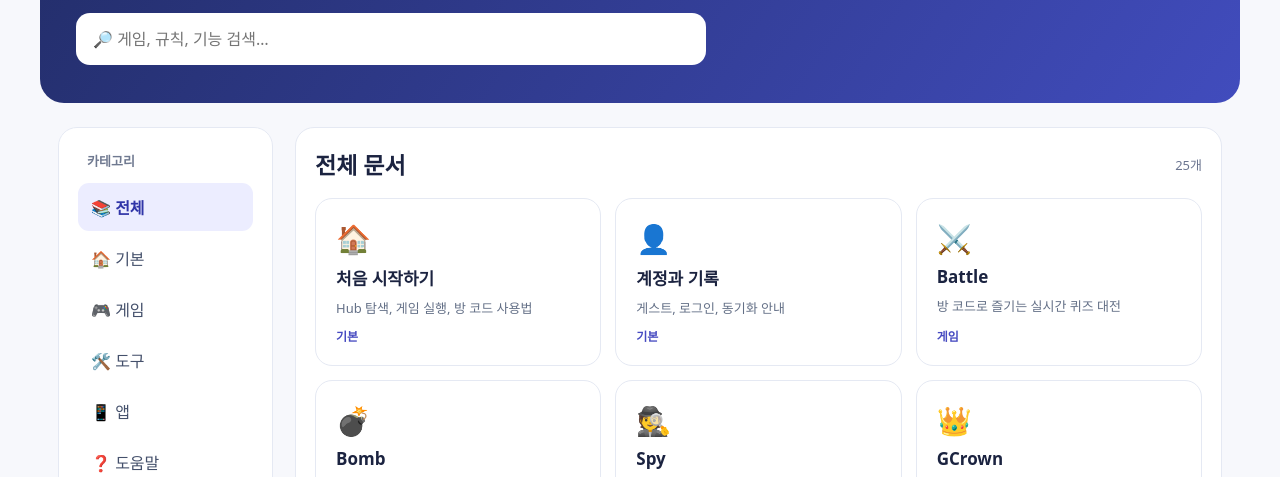
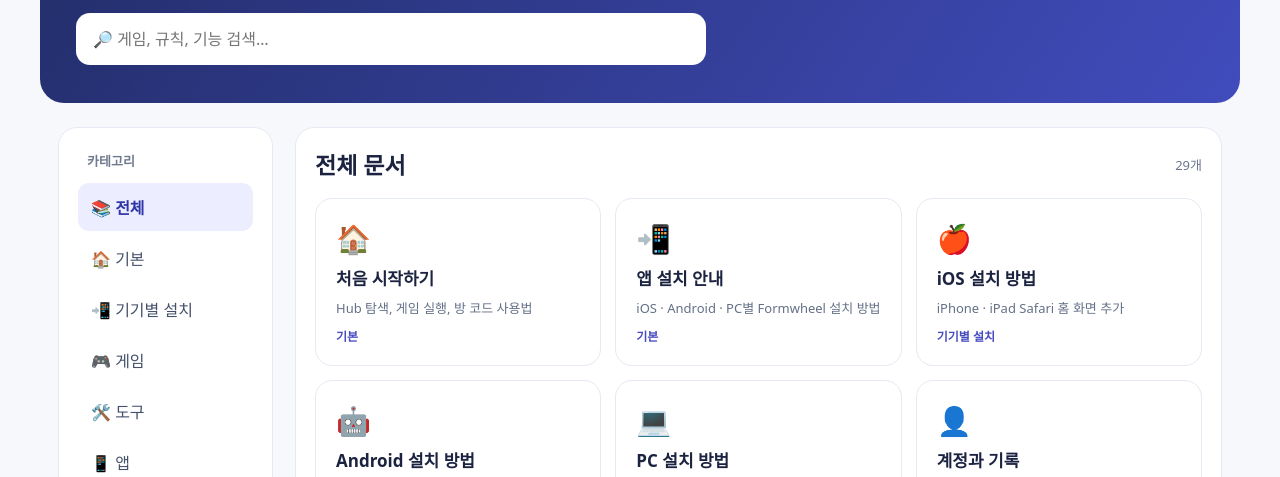
Before and after one commit to SemicolonXSS/Formwheel_Wiki, a plain HTML site: page index.html in a window 1280 px wide. Shown: the part 306-783 px from the top of the page. Drawn offline with Linux system fonts and the light colour scheme.

Commit message:
docs(wiki): add iOS Android PC installation guides

```diff
--- a/index.html
+++ b/index.html
@@ -13,6 +13,10 @@
 const root='https://semicolonxss.github.io/';
 const items=[
 ['welcome','처음 시작하기','기본','🏠','Hub 탐색, 게임 실행, 방 코드 사용법','Hub에 접속하고 원하는 게임이나 도구를 검색해보세요.',['Hub에서 프로젝트를 검색하거나 필터로 찾습니다.','게임이나 도구 카드를 눌러 실행합니다.','온라인 방 게임은 방을 만들고 참가자에게 코드를 전달합니다.'],'온라인 지원, 로그인 및 기록 저장 방식은 프로젝트별로 달라요.','Formwheel/'],
+['install','앱 설치 안내','기본','📲','iOS · Android · PC별 Formwheel 설치 방법','Formwheel은 앱스토어 다운로드 없이 브라우저에서 홈 화면이나 데스크톱에 추가해 사용하는 웹 앱(PWA)이에요. 사용하는 기기에 맞는 설명을 선택하세요.',['iPhone/iPad: Safari에서 Formwheel Hub를 열고 공유 → 홈 화면에 추가를 선택하세요.','Android: Chrome에서 Hub를 열고 ⋮ 메뉴 → 설치 또는 홈 화면에 추가를 선택하세요.','PC: Chrome에서 Hub를 열고 ⋮ → 전송, 저장, 공유 → 앱으로 페이지 설치를 선택하세요.'],'앱처럼 추가하는 방식이며 App Store·Play 스토어에서 별도의 설치 파일을 내려받는 방식이 아니에요. 온라인 게임은 인터넷 연결이 필요합니다.','Formwheel/'],
+['install-ios','iOS 설치 방법','기기별 설치','🍎','iPhone · iPad Safari 홈 화면 추가','iPhone 또는 iPad에서는 Safari로 Formwheel Hub를 열어 홈 화면에 추가하면 돼요.',['Safari에서 https://semicolonxss.github.io/Formwheel/ 을 엽니다.','공유 버튼(사각형 위쪽 화살표)을 누릅니다. Safari 화면에 따라 페이지 메뉴를 먼저 눌러야 할 수도 있어요.','아래로 스크롤해 홈 화면에 추가를 선택합니다.','표시되는 경우 웹 앱으로 열기 옵션을 활성화한 후 추가를 누릅니다.','홈 화면의 Formwheel 아이콘을 눌러 실행합니다.'],'홈 화면에 추가가 없다면 공유 메뉴 맨 아래의 동작 편집에서 추가할 수 있어요. 설치되는 것은 웹 앱으로, 인터넷 연결이 필요한 기능도 있습니다.','Formwheel/'],
+['install-android','Android 설치 방법','기기별 설치','🤖','Android Chrome으로 홈 화면에 설치','Android 스마트폰과 태블릿에서는 Chrome으로 Formwheel Hub를 설치하거나 바로가기를 추가할 수 있어요.',['Chrome에서 https://semicolonxss.github.io/Formwheel/ 에 접속합니다.','주소창 옆 ⋮ 더보기 메뉴를 엽니다.','설치 또는 홈 화면에 추가 항목을 선택합니다.','화면에 설치가 보이면 설치를 선택하고, 바로가기가 보이면 추가를 선택합니다.','홈 화면 또는 앱 목록에서 Formwheel 아이콘을 눌러 실행합니다.'],'메뉴 이름은 Chrome 버전과 기기마다 다를 수 있어요. 설치 대신 바로가기 생성만 지원되는 경우도 있습니다.','Formwheel/'],
+['install-pc','PC 설치 방법','기기별 설치','💻','Windows · macOS · Linux에서 앱처럼 사용','PC에서는 Chrome 또는 Edge를 이용해 Formwheel을 별도 앱 창처럼 열 수 있어요.',['PC에서 Chrome으로 https://semicolonxss.github.io/Formwheel/ 을 엽니다.','오른쪽 상단 ⋮ 메뉴 → 전송, 저장, 공유 → 앱으로 페이지 설치를 찾거나 주소창의 설치 아이콘을 누릅니다.','안내에 따라 설치를 진행합니다.','Microsoft Edge를 사용한다면 ··· 메뉴 → 앱 → 이 사이트를 앱으로 설치를 선택할 수 있어요.','설치 후 시작 메뉴, 앱 목록 또는 생성한 바로가기에서 실행합니다.'],'브라우저 버전에 따라 설치 메뉴의 이름과 위치가 달라요. 설치 항목이 없으면 즐겨찾기나 바로가기로 사용할 수 있습니다.','Formwheel/'],
 ['account','계정과 기록','기본','👤','게스트, 로그인, 동기화 안내','Formwheel의 일부 서비스는 Firebase 계정과 온라인 기록을 사용해요.',['지원하는 페이지에서 로그인 또는 게스트로 시작합니다.','프로필과 기록 기능은 해당 게임의 설명을 확인합니다.','기기가 달라질 때는 계정 연동 여부를 확인합니다.'],'게스트 데이터와 브라우저 저장 기록은 항상 자동으로 합쳐지는 것은 아니에요.','Formwheel/'],
 ['battle','Battle','게임','⚔️','방 코드로 즐기는 실시간 퀴즈 대전','두 플레이어가 제한 시간 안에 정답을 골라 겨루는 퀴즈 대결이에요.',['대전 모드를 선택하고 방을 만듭니다.','친구에게 참가 코드를 공유합니다.','문제를 읽고 시간 안에 정답을 선택합니다.'],'문제마다 제한 시간이 있으며 진행 조건과 점수 정책은 게임 화면을 확인하세요.','Formwheel_Battle/'],
 ['bomb','Bomb','게임','💣','시간과 긴장감을 활용한 폭탄 게임','제한 시간이 있는 폭탄을 주고받는 멀티플레이 게임이에요.',['게임에 접속해 방을 만들거나 참가합니다.','방장이 설정과 시작 여부를 확인합니다.','게임에 나타나는 시간과 안내를 따라 진행합니다.'],'일부 모드는 시간이 가려질 수 있어요.','Formwheel_Bomb/'],
@@ -38,7 +42,7 @@
 ['faq','자주 묻는 질문','도움말','❓','방 코드, 연결 오류, 데이터 저장','자주 묻는 Formwheel 이용 질문을 모았어요.',['방 참가 오류 시 코드와 방 상태를 확인합니다.','온라인 연결 오류가 나면 인터넷 상태를 확인합니다.','문제가 계속되면 게임 이름과 증상을 개선점으로 전달합니다.'],'비밀번호, 인증 토큰, 다른 사람의 개인정보는 오류 제보에 첨부하지 마세요.','Formwheel/'],
 ['updates','업데이트와 피드백','도움말','🛠️','개선 사항, 변경 기록과 제보','새 기능과 오류 수정 진행 상황을 확인하는 방법이에요.',['Formwheel Check에서 진행 상황을 확인합니다.','Hub의 개선점 제출 기능으로 의견을 보냅니다.','문제 재현 방법과 화면을 설명합니다.'],'업데이트 기록은 Check와 저장소 변경 내역을 함께 확인하세요.','Formwheel_Check/']
 ];
-const cats=['전체','기본','게임','도구','앱','도움말','즐겨찾기'];const icon={'전체':'📚','기본':'🏠','게임':'🎮','도구':'🛠️','앱':'📱','도움말':'❓','즐겨찾기':'⭐'};
+const cats=['전체','기본','기기별 설치','게임','도구','앱','도움말','즐겨찾기'];const icon={'전체':'📚','기본':'🏠','기기별 설치':'📲','게임':'🎮','도구':'🛠️','앱':'📱','도움말':'❓','즐겨찾기':'⭐'};
 let category='전체';let search='';let saved=new Set();try{saved=new Set(JSON.parse(localStorage.getItem('fw-wiki-saved')||'[]'))}catch(e){}
 const cards=document.querySelector('#cards'),listing=document.querySelector('#listing'),article=document.querySelector('#article');
 const escapeHTML=s=>String(s).replace(/[&<>"']/g,c=>({'&':'&amp;','<':'&lt;','>':'&gt;','"':'&quot;',"'":'&#39;'}[c]));
```
